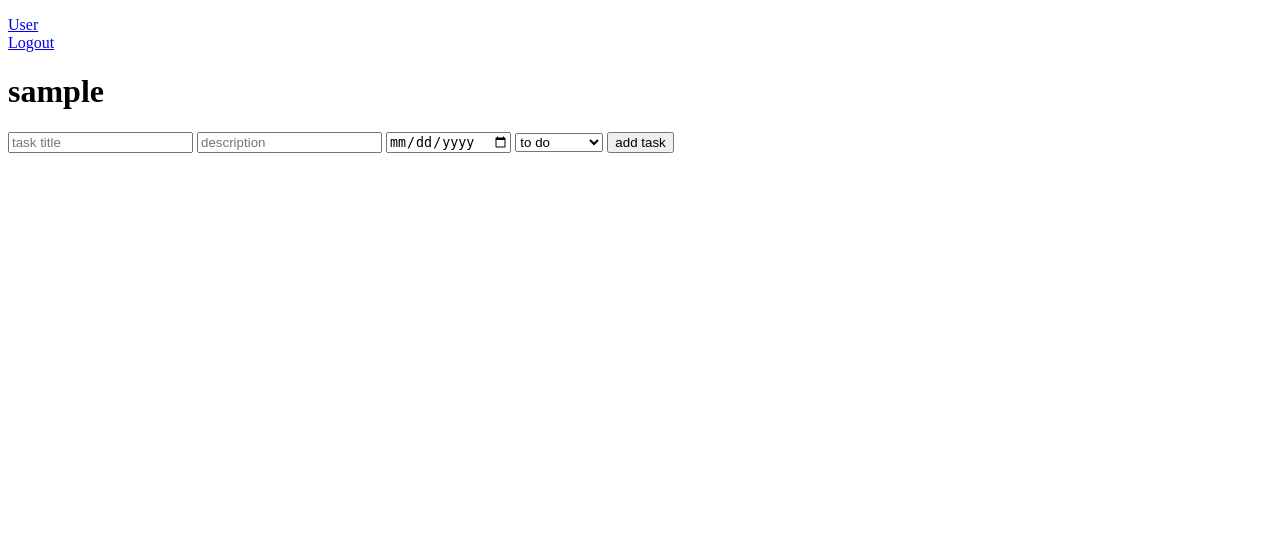
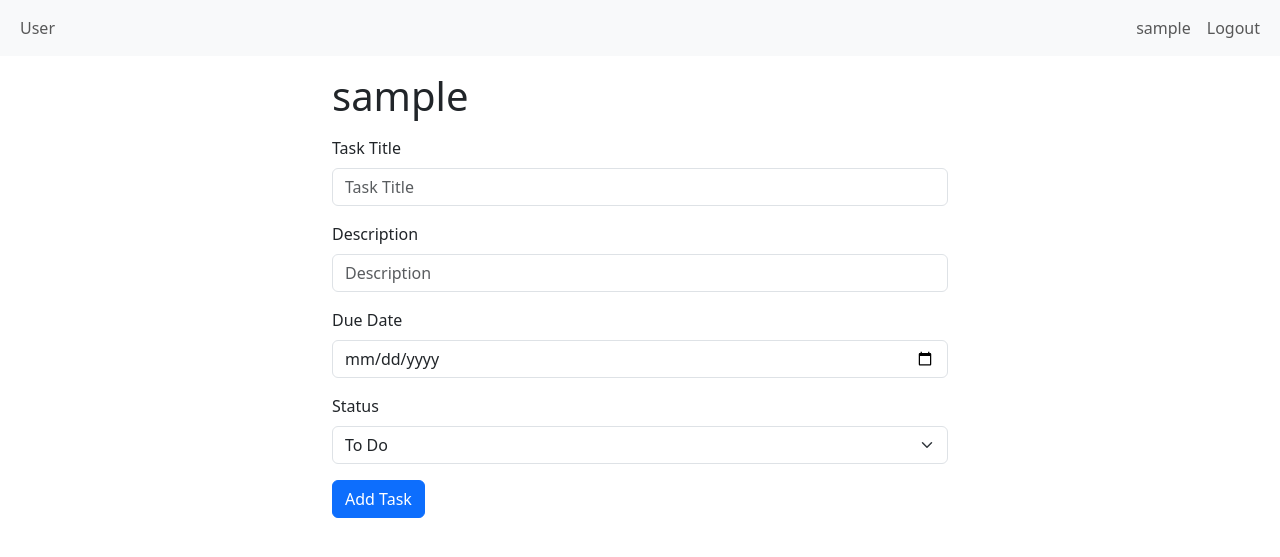
Before and after one commit to Abdo-Rabea/php_projects, a PHP site: page /views/task/add-task.php in a window 1280 px wide. Shown: the top 557 px of the page. Run offline with PHP 8.4, Linux system fonts and the light colour scheme; the visitor is signed in with stand-in values (Sample User, id 1).

Commit message:
add-edit-task

```diff
--- a/tasks_app/views/task/add-task.php
+++ b/tasks_app/views/task/add-task.php
@@ -15,30 +15,64 @@ $userid = $_SESSION['user_id'];
 <head>
   <meta charset="UTF-8">
   <meta name="viewport" content="width=device-width, initial-scale=1.0">
-  <title>Document</title>
+  <link rel="stylesheet" href="https://cdn.jsdelivr.net/npm/bootstrap@5.3.0/dist/css/bootstrap.min.css">
+
+  <title>add task</title>
 </head>
 
 <body>
-  <nav>
-    <ul style="list-style: none; padding: 0">
-      <li><a href="../user/user.php">User</a></li>
-      <li><a href="../../includes/logout.inc.php">Logout</a></li>
-    </ul>
+
+  <nav class="navbar navbar-expand-lg navbar-light bg-light">
+    <div class="container-fluid">
+      <ul class="navbar-nav me-auto">
+        <li class="nav-item">
+          <a class="nav-link" href="../user/user.php">User</a>
+        </li>
+      </ul>
+      <ul class="navbar-nav ml-auto">
+        <li class="nav-item">
+          <a class="nav-link"><?= $username ?></a>
+        </li>
+        <li class="nav-item">
+          <a class="nav-link" href="../../includes/logout.inc.php">Logout</a>
+        </li>
+      </ul>
+    </div>
   </nav>
-  <h1><?= $username ?></h1>
-  <form action="../../includes/add-task.inc.php" method="post">
-    <input type="text" name="task_title" placeholder="task title">
-    <input type="text" name="description" placeholder="description">
-    <input type="date" name="due_date">
-    <select name="status_id">
-      <option value="1">to do</option>
-      <option value="2">in progress</option>
-      <option value="3">completed</option>
-    </select>
-    <input type="hidden" name="user_id" value="<?= $userid ?>">
-    <button type="submit">add task</button>
-  </form>
 
+  <div class="container mt-3 col-md-6">
+    <h1><?= $username ?></h1>
+    <form action="../../includes/add-task.inc.php" method="post" class="mt-3 ">
+      <div class="mb-3">
+        <label for="task_title" class="form-label">Task Title</label>
+        <input type="text" name="task_title" id="task_title" class="form-control" placeholder="Task Title" required>
+      </div>
+
+      <div class="mb-3">
+        <label for="description" class="form-label">Description</label>
+        <input type="text" name="description" id="description" class="form-control" placeholder="Description" required>
+      </div>
+
+      <div class="mb-3">
+        <label for="due_date" class="form-label">Due Date</label>
+        <input type="date" name="due_date" id="due_date" class="form-control" required>
+      </div>
+
+      <div class="mb-3">
+        <label for="status_id" class="form-label">Status</label>
+        <select name="status_id" id="status_id" class="form-select" required>
+          <option value="1">To Do</option>
+          <option value="2">In Progress</option>
+          <option value="3">Completed</option>
+        </select>
+      </div>
+
+      <input type="hidden" name="user_id" value="<?= $userid ?>">
+      <button type="submit" class="btn btn-primary">Add Task</button>
+    </form>
+  </div>
+
+  <script src="https://cdn.jsdelivr.net/npm/bootstrap@5.3.0/dist/js/bootstrap.bundle.min.js"></script>
 </body>
 
 </html>
```
Also changed, not shown: tasks_app/views/task/edit-task.php (+50 -18 lines).
